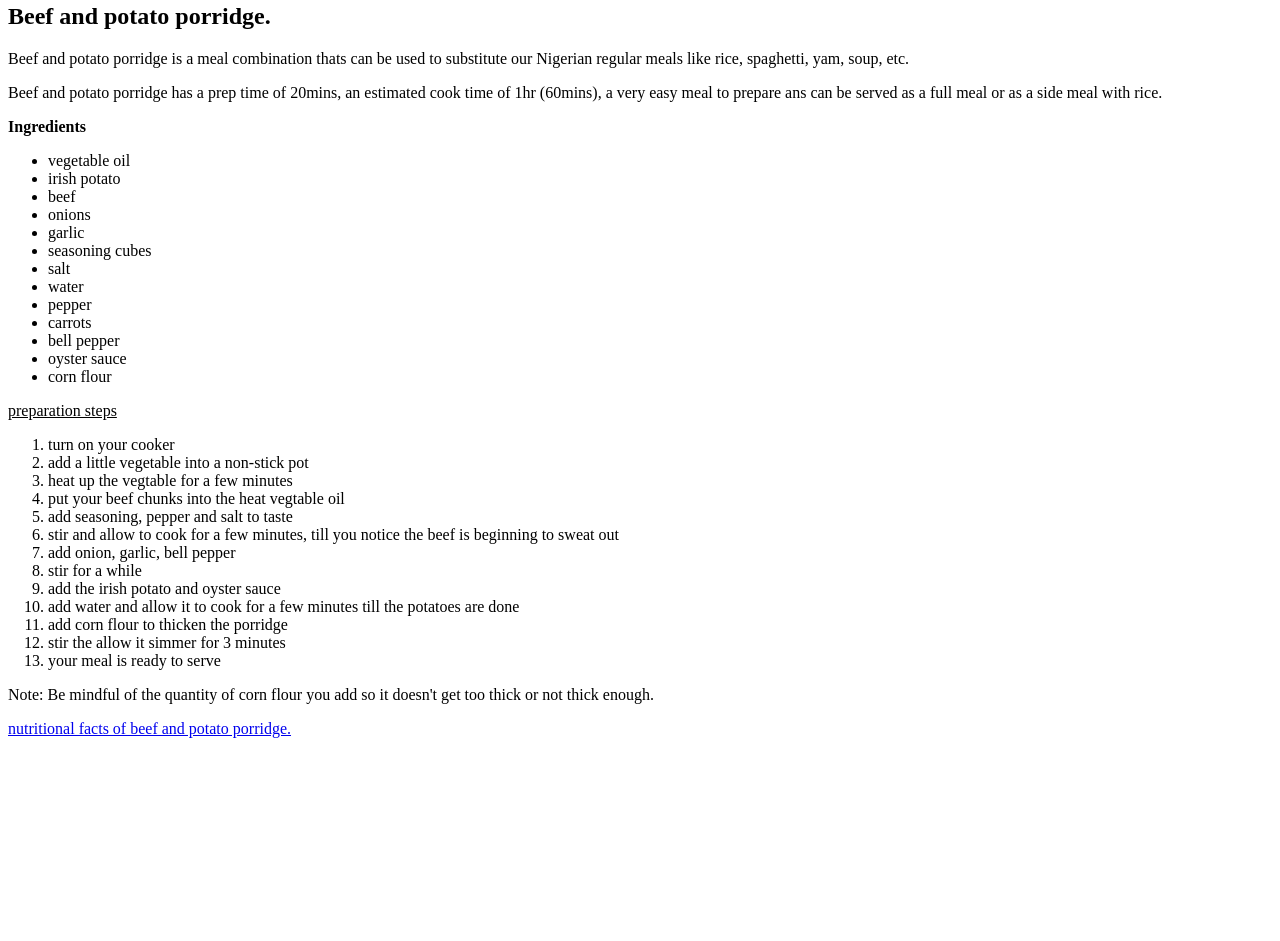
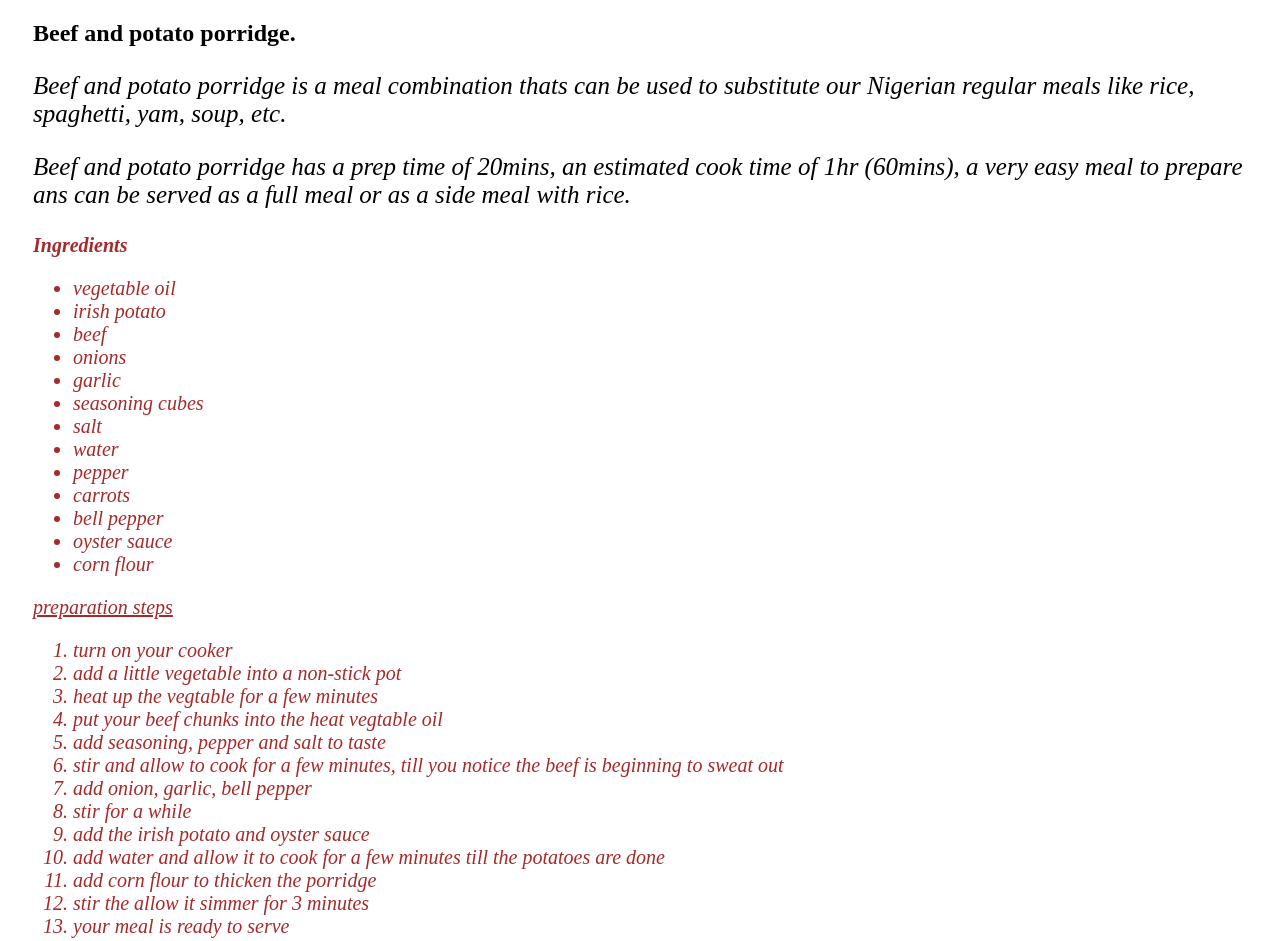
Before and after one commit to harleydaevidson/swe-501-assesment., a plain HTML site: page index.html in a window 1280 px wide. Shown: the part 529-1470 px from the top of the page. Before the commit the page ends 1275 px from the top, so only its background shows below. Drawn offline with Linux system fonts and the light colour scheme.

Commit message:
initial commit

```diff
--- /dev/null
+++ b/assets/styles/style.css
@@ -0,0 +1,40 @@
+/* ID selector */
+
+#info {
+  font-size: 25px;
+  color: black;
+  font-style: italic;
+}
+
+#info-2 {
+  font-size: 25px;
+  color: black;
+  font-style: italic;
+}
+
+#recipe {
+  font-size: 20px;
+  color: brown;
+  font-style: italic;
+}
+
+#prep {
+  font-size: 20px;
+  color: brown;
+  font-style: italic;
+}
+
+/* Class selector */
+
+.steps {
+  font-size: 20px;
+  color: brown;
+  font-style: italic;
+}
+
+/* Element selector */
+section{
+  margin: 10px;
+  padding: 15px;
+
+}
--- a/index.html
+++ b/index.html
@@ -1,21 +1,39 @@
 <!DOCTYPE html>
 <html lang="en">
   <head>
-    <meta charset="UTF-8">
-    <meta name="viewport" content="width=device-width, initial-scale=1.0">
-    <title>Document</title>
+    <meta charset="UTF-8" />
+    <meta name="viewport" content="width=device-width, initial-scale=1.0" />
+    <title>Home Page</title>
+    <link href="./assets/styles/style.css" rel="stylesheet"/>
   </head>
   <body>
     <section>
       <!-- The Dish -->
-        <img src="./assets/images/porridge.jpg" alt="beef and potato porridge" width="500" height="500">
-        <h1>Beef and potato porridge. </h1>
+      <img
+        src="./assets/images/porridge.jpg"
+        alt="beef and potato porridge"
+        width="500"
+        height="500"
+      />
+
+      <h1>Beef and potato porridge.</h1>
+
       <!-- About the dish -->
-        <p> Beef and potato porridge is a meal combination thats can be used to substitute our Nigerian regular meals like rice, spaghetti, yam, soup, etc.</p>
-        <p> Beef and potato porridge has a prep time of 20mins, an estimated cook time of 1hr (60mins), a very easy meal to prepare ans can be served as a full meal or as a side meal with rice.</p>
+      <p id="info">
+        Beef and potato porridge is a meal combination thats can be used to
+        substitute our Nigerian regular meals like rice, spaghetti, yam, soup,
+        etc.
+      </p>
+
+      <p id="info-2">
+        Beef and potato porridge has a prep time of 20mins, an estimated cook
+        time of 1hr (60mins), a very easy meal to prepare ans can be served as a
+        full meal or as a side meal with rice.
+      </p>
+
       <!-- Recipe details -->
-        <p><strong>Ingredients</strong></p>
-        <ul>
+      <p id="recipe"><strong>Ingredients</strong></p>
+      <ul id="recipe">
         <li>vegetable oil</li>
         <li>irish potato</li>
         <li>beef</li>
@@ -30,25 +48,36 @@
         <li>oyster sauce</li>
         <li>corn flour</li>
       </ul>
-        <p><u>preparation steps</u></p>
-        <ol>
+
+      <p id="prep"><u>preparation steps</u></p>
+      <ol class="steps">
         <li>turn on your cooker</li>
         <li>add a little vegetable into a non-stick pot</li>
         <li>heat up the vegtable for a few minutes</li>
         <li>put your beef chunks into the heat vegtable oil</li>
         <li>add seasoning, pepper and salt to taste</li>
-            <li>stir and allow to cook for a few minutes, till you notice the beef is beginning to sweat out</li>
+        <li>
+          stir and allow to cook for a few minutes, till you notice the beef is
+          beginning to sweat out
+        </li>
         <li>add onion, garlic, bell pepper</li>
         <li>stir for a while</li>
         <li>add the irish potato and oyster sauce</li>
-            <li>add water and allow it to cook for a few minutes till the potatoes are done</li>
+        <li>
+          add water and allow it to cook for a few minutes till the potatoes are
+          done
+        </li>
         <li>add corn flour to thicken the porridge</li>
         <li>stir the allow it simmer for 3 minutes</li>
         <li>your meal is ready to serve</li>
       </ol>
     </section>
+
     <section>
-        <p>Note: Be mindful of the quantity of corn flour you add so it doesn't get too thick or not thick enough.</p>
+      <p>
+        Note: Be mindful of the quantity of corn flour you add so it doesn't get
+        too thick or not thick enough.
+      </p>
     </section>
     <a href="nutritional facts.html">nutritional facts of beef and potato porridge.</a>
   </body>
```
Also changed, not shown: nutritional facts.html (+33 -9 lines), 2 other files. Lines whose indentation alone changed are shown as unchanged.
